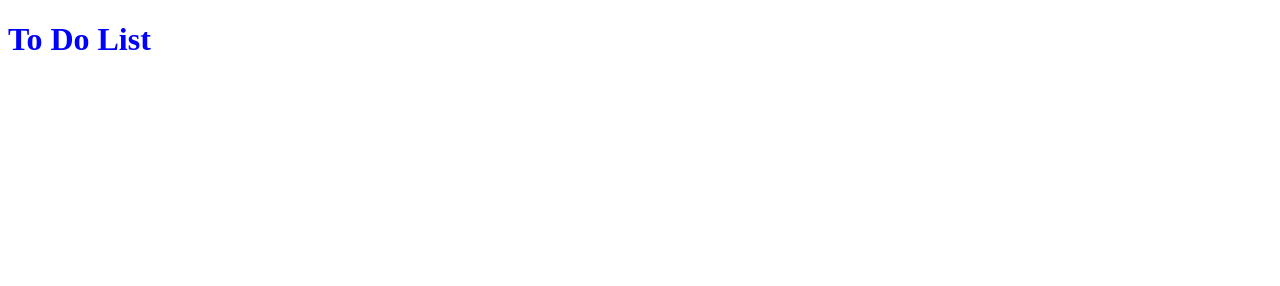
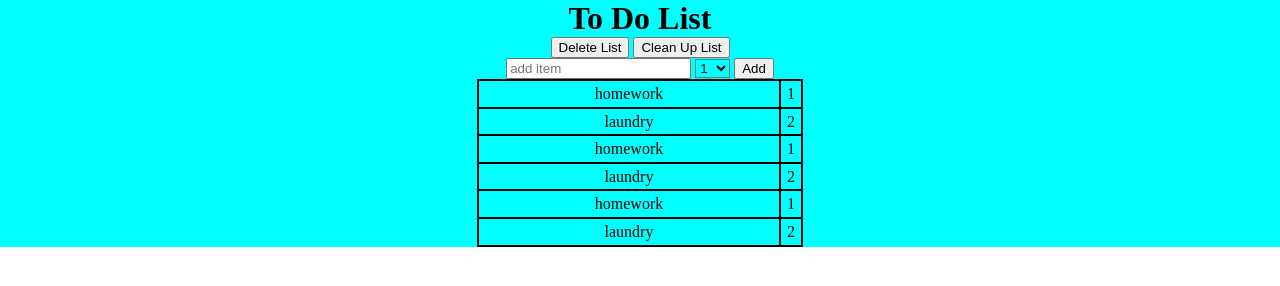
Before and after one commit to AndreaWZ/ToDoList, a plain HTML site: page index.html in a window 1280 px wide. Drawn offline with nearby package versions, Linux system fonts and the light colour scheme.

Commit message:
create and add DOM Objects to display the to-do list array

```diff
--- a/index.html
+++ b/index.html
@@ -8,7 +8,23 @@
     <title>To Do List</title>
 </head>
 <body>
-    <h1>To Do List</h1>
+    <div id="wrapper">
+        <h1>To Do List</h1>
+        <button id="delete" onclick="deleteList()">Delete List</button>
+        <button>Clean Up List</button>
+        <form>
+            <input class="text" type="text" placeholder="add item"/>
+            <select class="select">
+                <option value="one">1</option>
+                <option value="two">2</option>
+                <option value="three">3</option>
+                <option value="four">4</option>
+                <option value="five">5</option>
+            </select>
+            <input class="submit" type="submit" value="Add"/>
+        </form>
+        <div id="contents"></div>
+    </div>
 </body>
 <script src="index.js"></script>
 </html>
--- a/index.js
+++ b/index.js
@@ -0,0 +1,57 @@
+const items = [
+    {item:'homework', priority:1},
+    {item:"laundry", priority:2},
+    {item:'homework', priority:1},
+    {item:"laundry", priority:2},
+    {item:'homework', priority:1},
+    {item:"laundry", priority:2}
+];
+
+const content = $("#contents")[0];
+
+for(let i = 0; i < items.length; i++) {
+    const itemDom = document.createElement("div");
+    const textDom = document.createElement("p");
+    const priorityDom = document.createElement("span");
+
+    textDom.textContent = items[i].item;
+    priorityDom.textContent = items[i].priority;
+
+    content.appendChild(itemDom);
+    itemDom.appendChild(textDom);
+    itemDom.appendChild(priorityDom);
+
+    itemDom.classList.add("itemlist");
+}
+
+const textList = $("p");
+const priorityList = $("span");
+
+for(let i = 0; i < textList.length; i++) {
+    textList[i].style.textDecoration = "none";
+
+    if(i === textList.length -1) {
+        textList[i].style.borderBottom = "2px black solid";
+        priorityList[i].style.borderBottom = "2px black solid";
+    };
+
+    textList[i].addEventListener("click", function() {
+        if(textList[i].style.textDecoration === "line-through") {
+            textList[i].style.textDecoration = "none";
+        } else {
+            textList[i].style.textDecoration = "line-through";
+
+        }
+    });
+};
+
+function deleteList() {
+    items.splice(0, items.length);
+    content.remove();
+
+    const contentsDiv = document.createElement("div");
+    contentsDiv.setAttribute("id", "contents");
+
+    const wrapper = $("#wrapper")[0];
+    wrapper.appendChild(contentsDiv);
+}
--- a/style.css
+++ b/style.css
@@ -1,3 +1,45 @@
+body {
+    margin: 0;
+}
+
+#wrapper {
+    background-color: aqua;
+    text-align: center;
+}
+
 h1 {
-    color:blue;
+    margin: 0;
 }
+
+.select {
+    background: none;
+    width: 35px;
+}
+
+#contents {
+    display: flex;
+    flex-direction: column;
+    align-items: center;
+}
+
+.itemlist {
+    display: flex;
+    justify-content: center;
+}
+
+.itemlist p {
+    width: 300px;
+    margin: 0;
+    border: 2px black solid;
+    border-bottom: none;
+    border-right: none;
+    line-height: 1.6;
+    cursor: pointer;
+}
+
+.itemlist span {
+    width: 20px;
+    border: 2px black solid;
+    border-bottom: none;
+    line-height: 1.6;
+}
```
